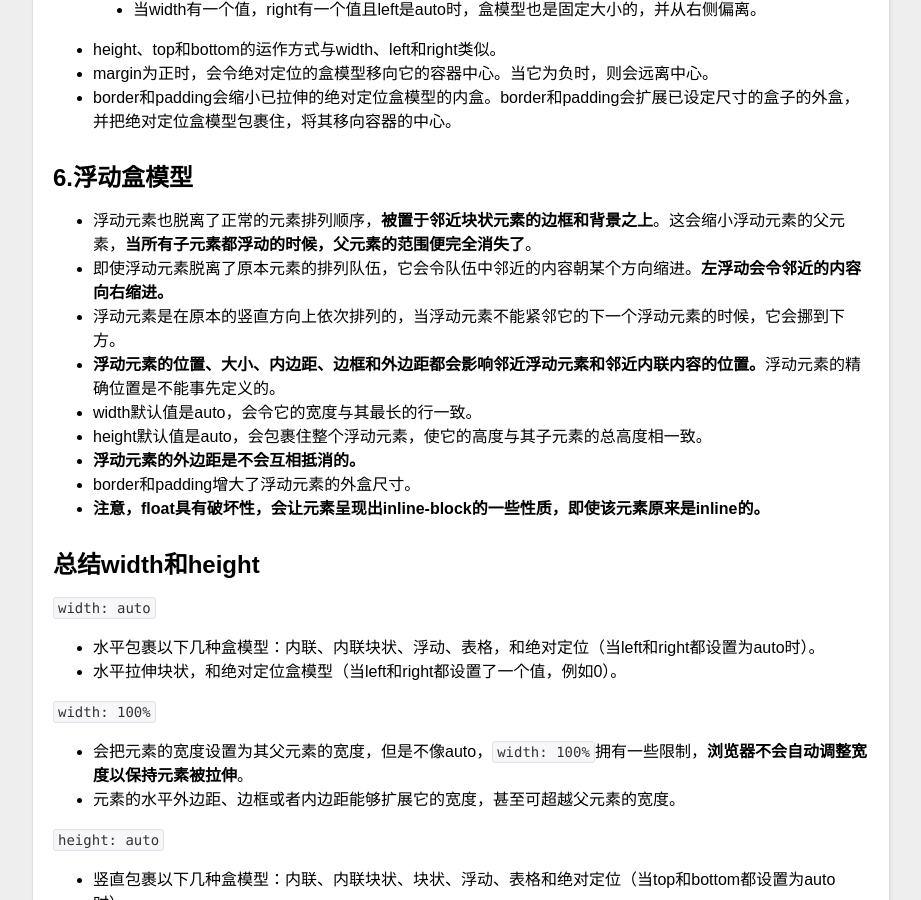
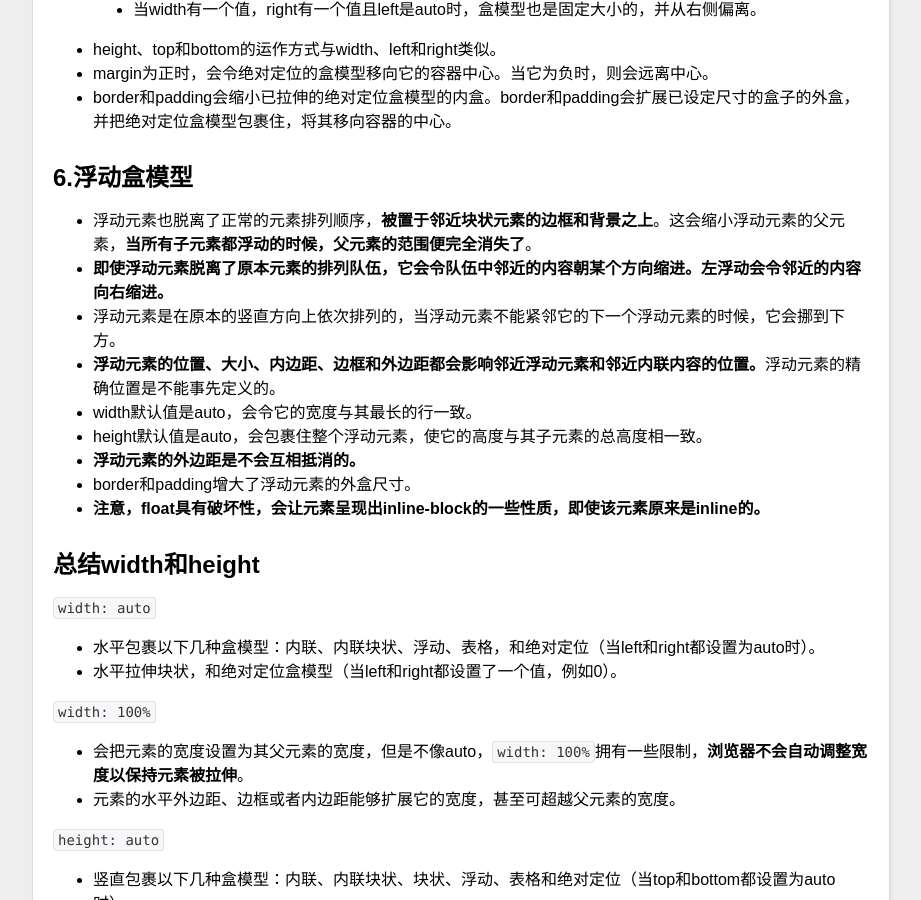
Before and after one commit to danislyn/danislyn.github.com, a Jekyll site: the page built from _posts/css/2015-03-21-css-box-model.md, in a window 1280 px wide and 900 px high, scrolled down 2320 px. Shown: the whole window, without its empty margins (23-944 px from the left). Built offline with Jekyll 4.4.1, drawn with Linux system fonts in a browser that asks for light colours; nearby versions of some CDN libraries; comment, search, counter and statistics services are not loaded.

```diff
--- a/_posts/css/2015-03-21-css-box-model.md
+++ b/_posts/css/2015-03-21-css-box-model.md
@@ -109,7 +109,7 @@ tags: [css, 读书笔记]
 ---------------
 - 浮动元素也脱离了正常的元素排列顺序，**被置于邻近块状元素的边框和背景之上**。这会缩小浮动元素的父元素，**当所有子元素都浮动的时候，父元素的范围便完全消失了**。
 
-- 即使浮动元素脱离了原本元素的排列队伍，它会令队伍中邻近的内容朝某个方向缩进。**左浮动会令邻近的内容向右缩进。**
+- **即使浮动元素脱离了原本元素的排列队伍，它会令队伍中邻近的内容朝某个方向缩进。左浮动会令邻近的内容向右缩进。**
 
 - 浮动元素是在原本的竖直方向上依次排列的，当浮动元素不能紧邻它的下一个浮动元素的时候，它会挪到下方。
 
```
